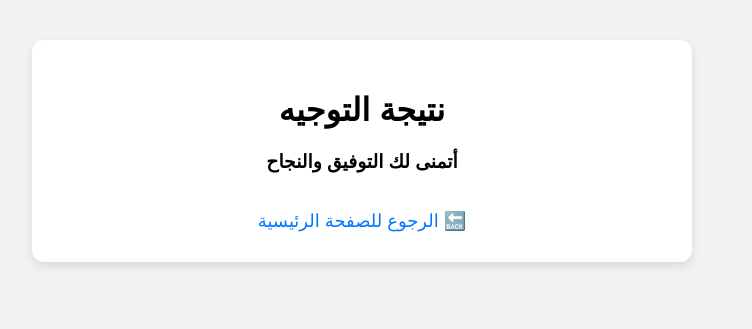
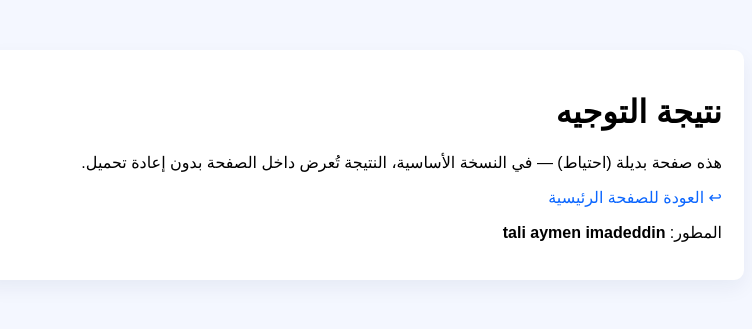
Before and after one commit to emattemat-cmyk/Tawjih, a Flask app: page /result_page in a window 1280 px wide. Shown: the top 329 px of the page, without its empty margins (278-1030 px from the left). Run offline with Flask 3, Linux system fonts and the light colour scheme.

Commit message:
Update result.html

```diff
--- a/templates/result.html
+++ b/templates/result.html
@@ -1,27 +1,21 @@
 <!DOCTYPE html>
 <html lang="ar" dir="rtl">
 <head>
-<meta charset="UTF-8">
+  <meta charset="utf-8" />
+  <meta name="viewport" content="width=device-width,initial-scale=1" />
   <title>نتيجة التوجيه</title>
   <style>
- body { font-family: sans-serif; background:#f2f2f2; }
- .box { max-width:600px; margin:40px auto; background:#fff; padding:30px;
-        border-radius:12px; box-shadow:0 4px 10px rgba(0,0,0,0.1); text-align:center; }
- a { text-decoration:none; color:#0077ff; font-size:18px; }
+    body{font-family:Arial, sans-serif; background:#f4f7ff; margin:0; padding:20px;}
+    .box{max-width:720px; margin:30px auto; background:#fff; padding:22px; border-radius:10px; box-shadow:0 8px 20px rgba(10,34,80,0.06);}
+    a{color:#0b66ff; text-decoration:none;}
   </style>
 </head>
 <body>
-
   <div class="box">
     <h1>نتيجة التوجيه</h1>
-
-<h2>{{ suggestion }}</h2>
-
-<h3>أتمنى لك التوفيق والنجاح</h3>
-
-<br>
-<a href="/">🔙 الرجوع للصفحة الرئيسية</a>
+    <p>هذه صفحة بديلة (احتياط) — في النسخة الأساسية، النتيجة تُعرض داخل الصفحة بدون إعادة تحميل.</p>
+    <p><a href="/">↩ العودة للصفحة الرئيسية</a></p>
+    <p>المطور: <strong>tali aymen imadeddin</strong></p>
   </div>
-
 </body>
 </html>
```
Lines whose indentation alone changed are shown as unchanged.
